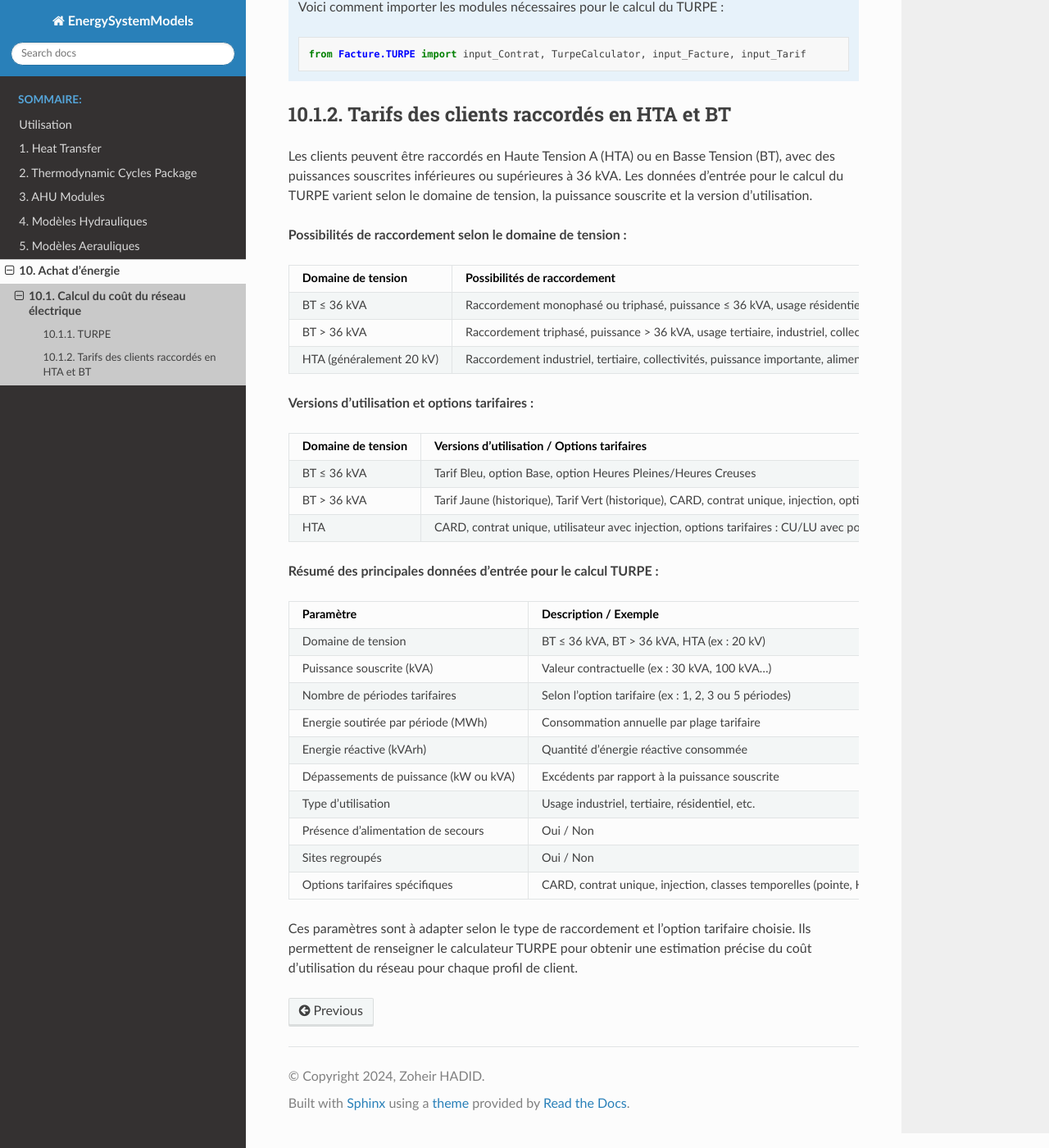
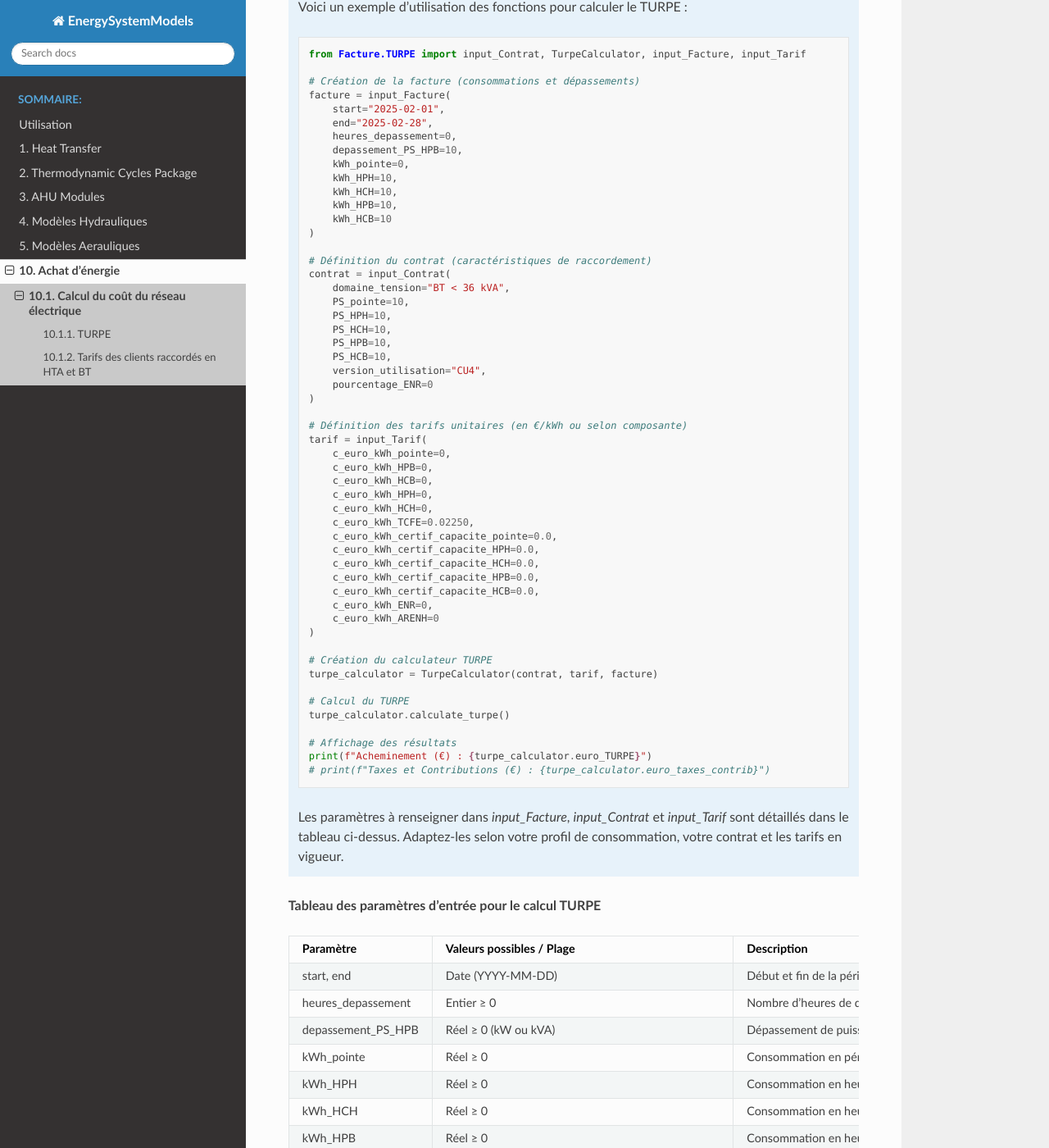
Before and after one commit to ZoheirHADID/EnergySystemModels-fr, a Sphinx documentation site: the page built from docs/source/010-achat-energie/contrat_electricite.rst, in a window 1280 px wide and 1400 px high, scrolled down 1033 px. Shown: the whole window at 82% size. Built offline with Sphinx 7.4.7 and the Read the Docs theme 3.1.0, drawn with Linux system fonts in a browser that asks for light colours; pages that are not in the unit, such as notebooks, are missing from menus; some of the changed text lies outside the part shown.

Commit message:
010-achat-energie/index

```diff
--- a/docs/source/010-achat-energie/contrat_electricite.rst
+++ b/docs/source/010-achat-energie/contrat_electricite.rst
@@ -48,76 +48,129 @@ La formule générale du TURPE est donc :
 - **CER** : Frais liés à l’énergie réactive consommée.
 - **CI** : Frais pour l’injection d’énergie sur le réseau.
 
-.. admonition:: Exemple d’utilisation en Python
+.. admonition:: Guide d'utilisation du calcul TURPE
 
-   Voici comment importer les modules nécessaires pour le calcul du TURPE :
+   Voici un exemple d'utilisation des fonctions pour calculer le TURPE :
 
    .. code-block:: python
 
       from Facture.TURPE import input_Contrat, TurpeCalculator, input_Facture, input_Tarif
 
+      # Création de la facture (consommations et dépassements)
+      facture = input_Facture(
+          start="2025-02-01",
+          end="2025-02-28",
+          heures_depassement=0,
+          depassement_PS_HPB=10,
+          kWh_pointe=0,
+          kWh_HPH=10,
+          kWh_HCH=10,
+          kWh_HPB=10,
+          kWh_HCB=10
+      )
+
+      # Définition du contrat (caractéristiques de raccordement)
+      contrat = input_Contrat(
+          domaine_tension="BT < 36 kVA",
+          PS_pointe=10,
+          PS_HPH=10,
+          PS_HCH=10,
+          PS_HPB=10,
+          PS_HCB=10,
+          version_utilisation="CU4",
+          pourcentage_ENR=0
+      )
+
+      # Définition des tarifs unitaires (en €/kWh ou selon composante)
+      tarif = input_Tarif(
+          c_euro_kWh_pointe=0,
+          c_euro_kWh_HPB=0,
+          c_euro_kWh_HCB=0,
+          c_euro_kWh_HPH=0,
+          c_euro_kWh_HCH=0,
+          c_euro_kWh_TCFE=0.02250,
+          c_euro_kWh_certif_capacite_pointe=0.0,
+          c_euro_kWh_certif_capacite_HPH=0.0,
+          c_euro_kWh_certif_capacite_HCH=0.0,
+          c_euro_kWh_certif_capacite_HPB=0.0,
+          c_euro_kWh_certif_capacite_HCB=0.0,
+          c_euro_kWh_ENR=0,
+          c_euro_kWh_ARENH=0
+      )
+
+      # Création du calculateur TURPE
+      turpe_calculator = TurpeCalculator(contrat, tarif, facture)
+
+      # Calcul du TURPE
+      turpe_calculator.calculate_turpe()
+
+      # Affichage des résultats
+      print(f"Acheminement (€) : {turpe_calculator.euro_TURPE}")
+      # print(f"Taxes et Contributions (€) : {turpe_calculator.euro_taxes_contrib}")
+
+   Les paramètres à renseigner dans `input_Facture`, `input_Contrat` et `input_Tarif` sont détaillés dans le tableau ci-dessus. Adaptez-les selon votre profil de consommation, votre contrat et les tarifs en vigueur.
+
+**Tableau des paramètres d'entrée pour le calcul TURPE**
+
+.. list-table::
+   :header-rows: 1
+   :widths: 30 35 35
+
+   * - Paramètre
+     - Valeurs possibles / Plage
+     - Description
+   * - start, end
+     - Date (YYYY-MM-DD)
+     - Début et fin de la période de facturation
+   * - heures_depassement
+     - Entier ≥ 0
+     - Nombre d'heures de dépassement de puissance souscrite
+   * - depassement_PS_HPB
+     - Réel ≥ 0 (kW ou kVA)
+     - Dépassement de puissance souscrite en HPB
+   * - kWh_pointe
+     - Réel ≥ 0
+     - Consommation en période de pointe (kWh)
+   * - kWh_HPH
+     - Réel ≥ 0
+     - Consommation en heures pleines hiver (kWh)
+   * - kWh_HCH
+     - Réel ≥ 0
+     - Consommation en heures creuses hiver (kWh)
+   * - kWh_HPB
+     - Réel ≥ 0
+     - Consommation en heures pleines été (kWh)
+   * - kWh_HCB
+     - Réel ≥ 0
+     - Consommation en heures creuses été (kWh)
+   * - domaine_tension
+     - "BT < 36 kVA", "BT > 36 kVA", "HTA"
+     - Domaine de tension du raccordement
+   * - PS_pointe
+     - Réel ≥ 0 (kVA)
+     - Puissance souscrite en période de pointe
+   * - PS_HPH
+     - Réel ≥ 0 (kVA)
+     - Puissance souscrite en heures pleines hiver
+   * - PS_HCH
+     - Réel ≥ 0 (kVA)
+     - Puissance souscrite en heures creuses hiver
+   * - PS_HPB
+     - Réel ≥ 0 (kVA)
+     - Puissance souscrite en heures pleines été
+   * - PS_HCB
+     - Réel ≥ 0 (kVA)
+     - Puissance souscrite en heures creuses été
+   * - version_utilisation
+     - "CU4", "LU", "CARD", "contrat unique", "injection", etc.
+     - Version d'utilisation ou option tarifaire
+   * - pourcentage_ENR
+     - 0 à 100 (%)
+     - Pourcentage d'énergie renouvelable injectée ou autoconsommée
+
+Ce tableau permet de renseigner précisément les fonctions `input_Facture` et `input_Contrat` pour le calcul du TURPE selon le profil de consommation et le contrat du client.
+
 10.1.2. Tarifs des clients raccordés en HTA et BT
 -----------------------------------------------
 
 Les clients peuvent être raccordés en Haute Tension A (HTA) ou en Basse Tension (BT), avec des puissances souscrites inférieures ou supérieures à 36 kVA. Les données d'entrée pour le calcul du TURPE varient selon le domaine de tension, la puissance souscrite et la version d'utilisation.
-
-**Possibilités de raccordement selon le domaine de tension :**
-
-.. list-table::
-   :header-rows: 1
-   :widths: 30 70
-
-   * - Domaine de tension
-     - Possibilités de raccordement
-   * - BT ≤ 36 kVA
-     - Raccordement monophasé ou triphasé, puissance ≤ 36 kVA, usage résidentiel ou petit tertiaire
-   * - BT > 36 kVA
-     - Raccordement triphasé, puissance > 36 kVA, usage tertiaire, industriel, collectif
-   * - HTA (généralement 20 kV)
-     - Raccordement industriel, tertiaire, collectivités, puissance importante, alimentation principale ou de secours
-
-**Versions d'utilisation et options tarifaires :**
-
-.. list-table::
-   :header-rows: 1
-   :widths: 30 70
-
-   * - Domaine de tension
-     - Versions d'utilisation / Options tarifaires
-   * - BT ≤ 36 kVA
-     - Tarif Bleu, option Base, option Heures Pleines/Heures Creuses
-   * - BT > 36 kVA
-     - Tarif Jaune (historique), Tarif Vert (historique), CARD, contrat unique, injection, options Heures Pleines/Heures Creuses, EJP, Tempo
-   * - HTA
-     - CARD, contrat unique, utilisateur avec injection, options tarifaires : CU/LU avec pointe fixe ou mobile, 5 classes temporelles (pointe, HPH, HCH, HPB, HCB), alimentation de secours, sites regroupés
-
-**Résumé des principales données d'entrée pour le calcul TURPE :**
-
-.. list-table::
-   :header-rows: 1
-   :widths: 40 60
-
-   * - Paramètre
-     - Description / Exemple
-   * - Domaine de tension
-     - BT ≤ 36 kVA, BT > 36 kVA, HTA (ex : 20 kV)
-   * - Puissance souscrite (kVA)
-     - Valeur contractuelle (ex : 30 kVA, 100 kVA…)
-   * - Nombre de périodes tarifaires
-     - Selon l’option tarifaire (ex : 1, 2, 3 ou 5 périodes)
-   * - Energie soutirée par période (MWh)
-     - Consommation annuelle par plage tarifaire
-   * - Energie réactive (kVArh)
-     - Quantité d’énergie réactive consommée
-   * - Dépassements de puissance (kW ou kVA)
-     - Excédents par rapport à la puissance souscrite
-   * - Type d’utilisation
-     - Usage industriel, tertiaire, résidentiel, etc.
-   * - Présence d’alimentation de secours
-     - Oui / Non
-   * - Sites regroupés
-     - Oui / Non
-   * - Options tarifaires spécifiques
-     - CARD, contrat unique, injection, classes temporelles (pointe, HPH, HCH, HPB, HCB), CU/LU, pointe fixe/mobile
-
-Ces paramètres sont à adapter selon le type de raccordement et l’option tarifaire choisie. Ils permettent de renseigner le calculateur TURPE pour obtenir une estimation précise du coût d’utilisation du réseau pour chaque profil de client.
```
